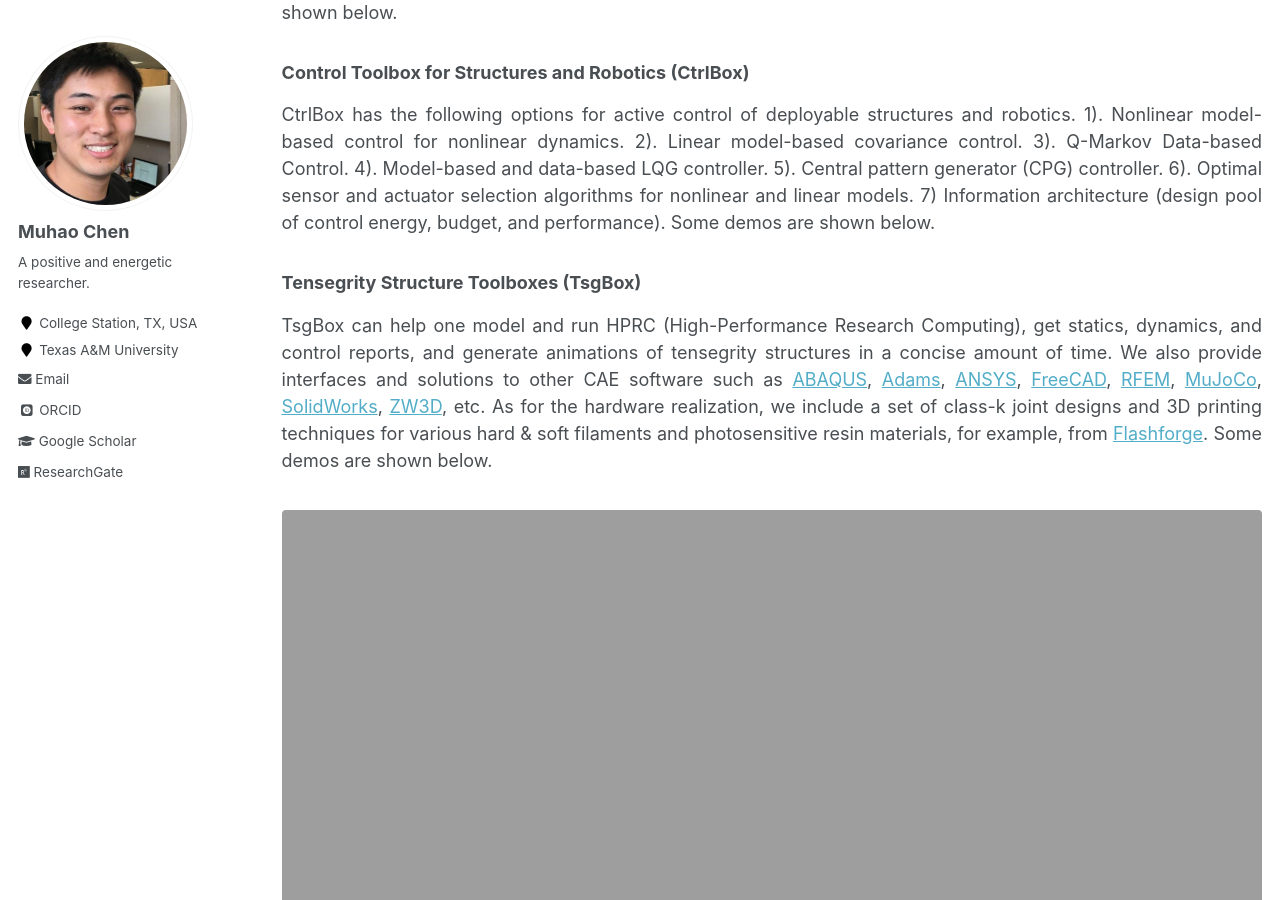
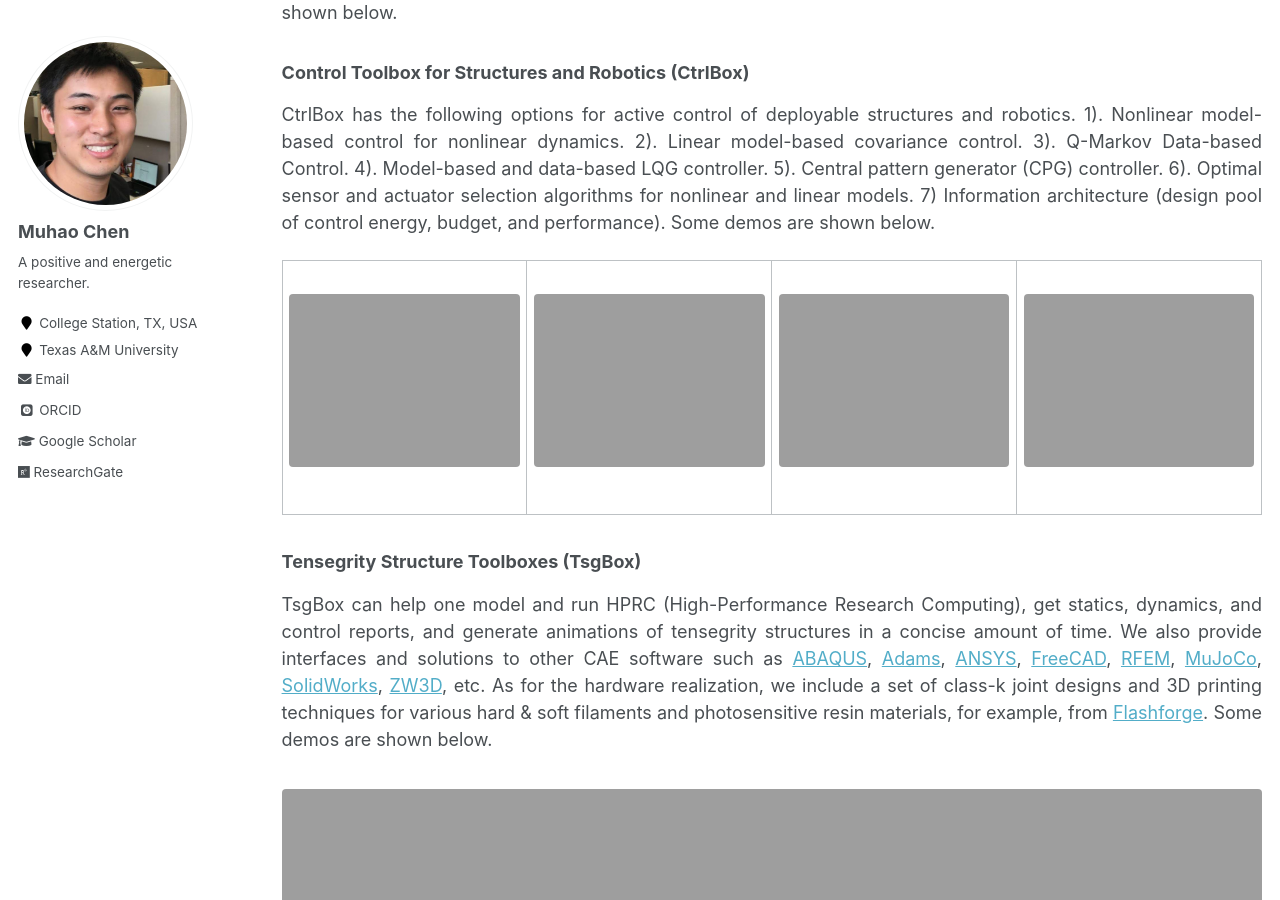
Before and after one commit to Muhao-Chen/muhao-chen.github.io, a Jekyll site: the page built from _pages/resources.md, in a window 1280 px wide and 900 px high, scrolled down 5101 px. Built offline with Jekyll 4.4.1, drawn with Linux system fonts in a browser that asks for light colours; some web fonts are replaced.

Commit message:
Update resources.md

```diff
--- a/_pages/resources.md
+++ b/_pages/resources.md
@@ -111,7 +111,14 @@ PsvRbst allows one to conduct structure passive control and robustness study of
 
 CtrlBox has the following options for active control of deployable structures and robotics. 1). Nonlinear model-based control for nonlinear dynamics. 2). Linear model-based covariance control. 3). Q-Markov Data-based Control. 4). Model-based and data-based LQG controller. 5). Central pattern generator (CPG) controller. 6). Optimal sensor and actuator selection algorithms for nonlinear and linear models. 7) Information architecture (design pool of control energy, budget, and performance). Some demos are shown below.
 
-
+<table>
+<tr>
+<td><figure><img src="{{ site.url }}/images/rffi/curve_front.gif" width="100"/></figure></td>
+<td><figure><img src="{{ site.url }}/images/rffi/curve_side.gif" width="100"/></figure></td>
+<td><figure><img src="{{ site.url }}/images/rffi/slope_front.gif" width="100"/></figure></td>
+<td><figure><img src="{{ site.url }}/images/rffi/slope_side.gif" width="100"/></figure></td>
+</tr>
+</table>
 
 <!--<figure><img src="{{ site.url }}/images/rffi/tsgrbd.png" width="200"/></figure>-->
 
```
